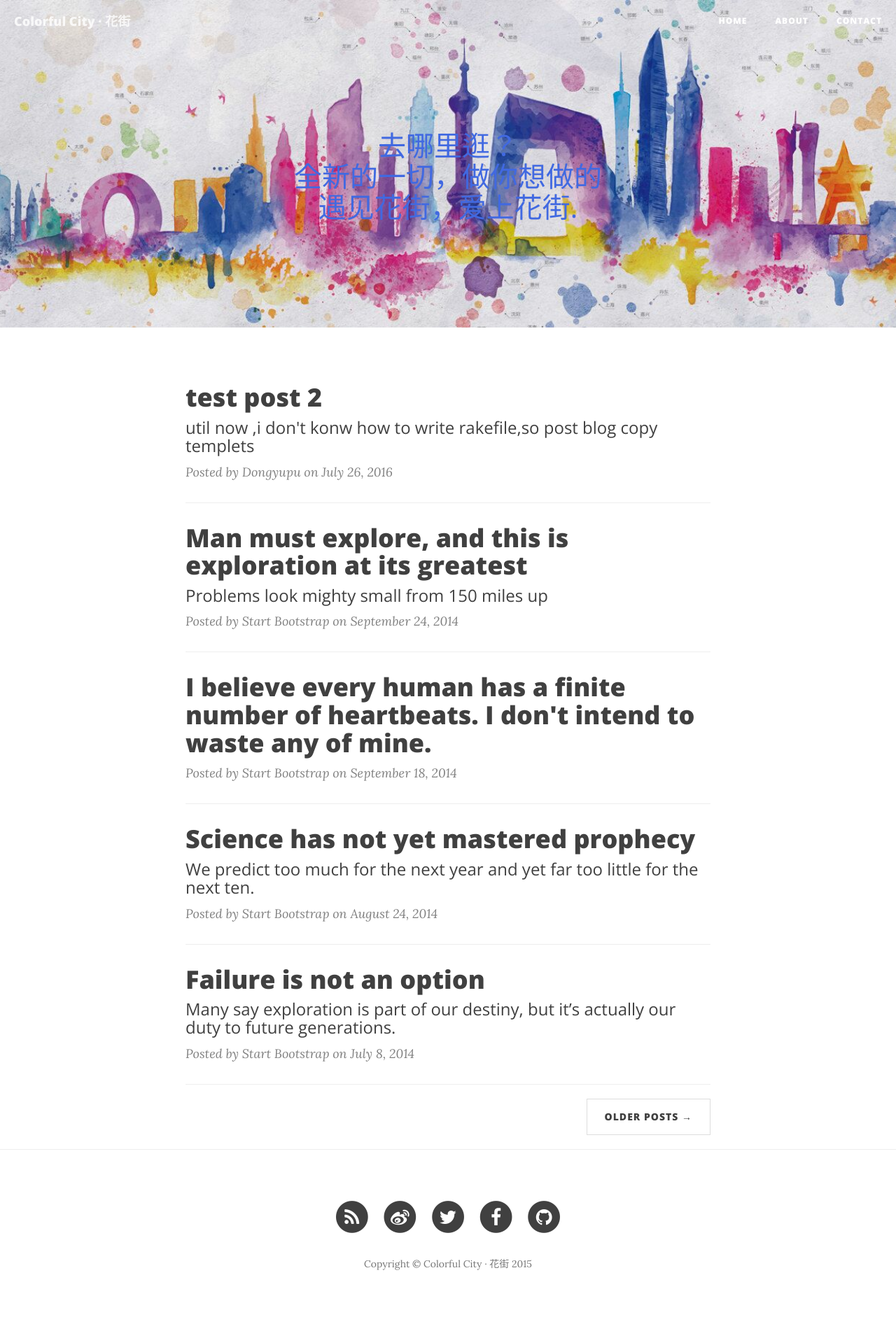
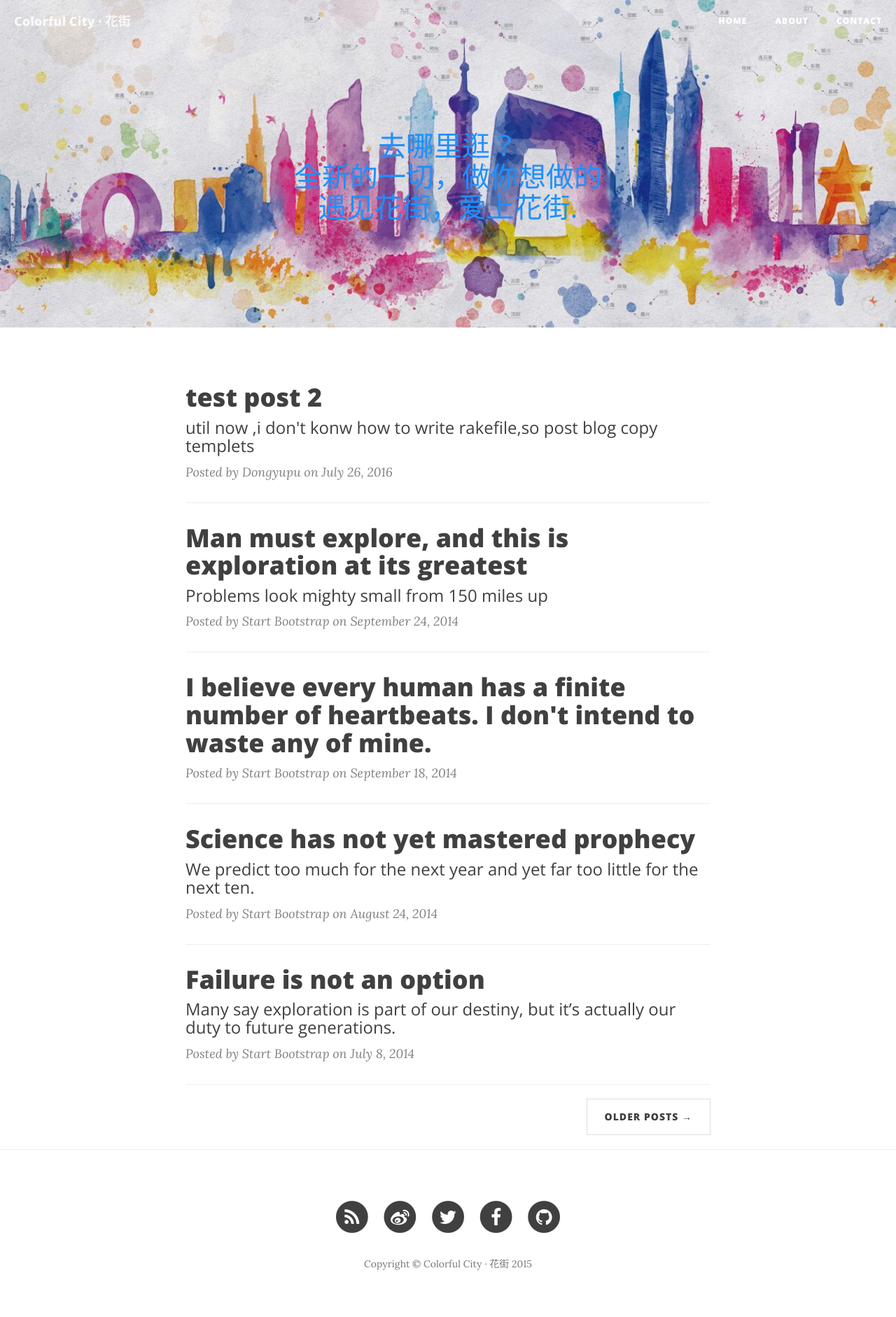
Before and after one commit to dongyupu/colorfulcity, a Jekyll site: the page built from index.html, in a window 1280 px wide. Shown: the whole page at 70% size. Built offline with Jekyll 4.4.1, drawn with Linux system fonts in a browser that asks for light colours; nearby versions of some CDN libraries; the list of posts is cut into pages by our own code.

Commit message:
Update clean-blog.css

```diff
--- a/css/clean-blog.css
+++ b/css/clean-blog.css
@@ -21,7 +21,7 @@ h6 {
 }
 h7{
   font-size:40px;
-  color:RoyalBlue ;
+  color:DodgerBlue;
 }
 a {
   color: #404040;
```
